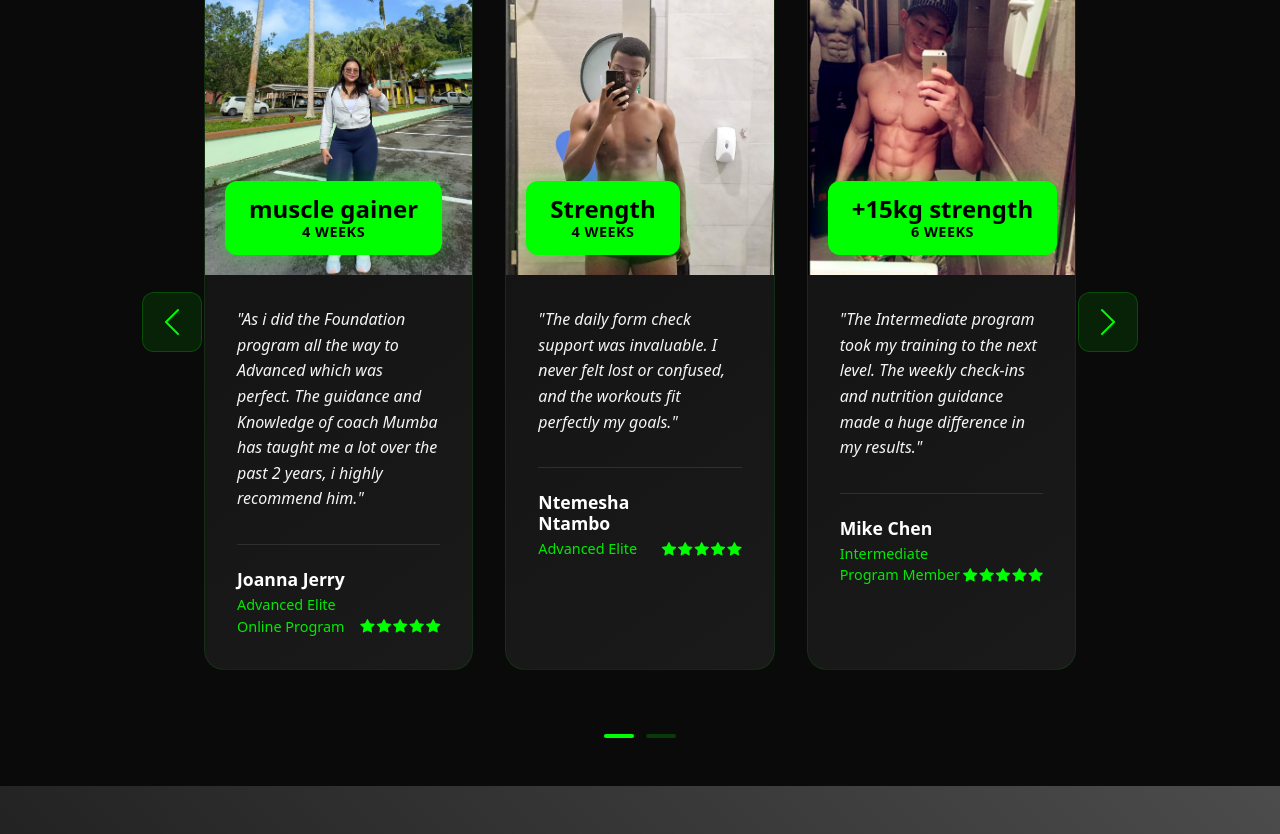
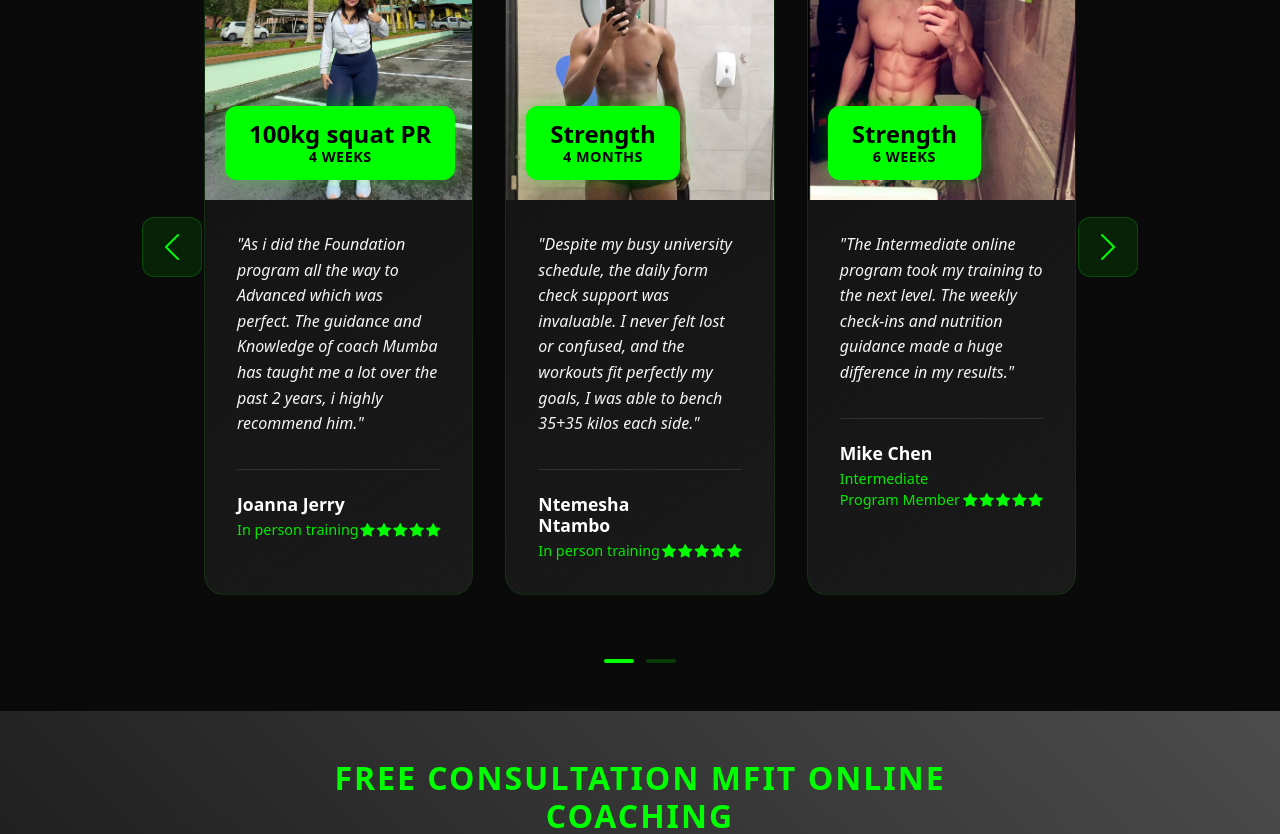
Before and after one commit to MUMBA-Amos/FitnessAccount, a React (Create React App) app: page / in a window 1280 px wide. Shown: the part 7820-8654 px from the top of the page. Built offline with nearby package versions, Linux system fonts and the light colour scheme.

Commit message:
Push: Testimonials fixed

```diff
--- a/src/components/TestimonialsSection.jsx
+++ b/src/components/TestimonialsSection.jsx
@@ -12,20 +12,20 @@ const testimonials = [
   {
     id: 1,
     name: 'Joanna Jerry',
-    role: 'Advanced Elite Online Program',
+    role: 'In person training',
     image: joanna,
     quote: 'As i did the Foundation program all the way to Advanced which was perfect. The guidance and Knowledge of coach Mumba has taught me a lot over the past 2 years, i highly recommend him.',
-    achievement: 'muscle gainer',
+    achievement: '100kg squat PR',
     duration: '4 weeks'
   },
   {
     id: 2,
     name: 'Ntemesha Ntambo',
-    role: 'Advanced Elite',
+    role: 'In person training',
     image: ntenesha,
-    quote: 'The daily form check support was invaluable. I never felt lost or confused, and the workouts fit perfectly my goals.',
+    quote: 'Despite my busy university schedule, the daily form check support was invaluable. I never felt lost or confused, and the workouts fit perfectly my goals, I was able to bench 35+35 kilos each side.',
     achievement: 'Strength',
-    duration: '4 weeks'
+    duration: '4 Months'
   },
   // Intermediate Program Testimonials
   {
@@ -33,8 +33,8 @@ const testimonials = [
     name: 'Mike Chen',
     role: 'Intermediate Program Member',
     image: MikeChen,
-    quote: 'The Intermediate program took my training to the next level. The weekly check-ins and nutrition guidance made a huge difference in my results.',
-    achievement: '+15kg strength',
+    quote: 'The Intermediate online program took my training to the next level. The weekly check-ins and nutrition guidance made a huge difference in my results.',
+    achievement: 'Strength',
     duration: '6 weeks'
   },
   {
@@ -61,7 +61,7 @@ const testimonials = [
     name: 'James Thompson',
     role: 'Intermediate Online Program',
     image: tom,
-    quote: 'The coaching access took my training to elite levels. Having know coach Mumba, he has taught me alot about supplement, how to bulk as a student was exactly what I needed.',
+    quote: 'The coaching access took my training to elite levels. Having known coach Mumba, he has taught me alot about supplement, how to bulk as a student was exactly what I needed.',
     achievement: 'Lean bulking',
     duration: '8 weeks'
   }
@@ -91,7 +91,7 @@ const TestimonialsSection = () => {
       <div className="container position-relative">
         <div className="section-header text-center mb-5">
           <h6 className="text-accent text-uppercase mb-3">Success Stories</h6>
-          <h2 className="display-4 fw-bold">Program Results</h2>
+          <h2 className="display-4 fw-bold"></h2>
           <p className="lead text-muted">Real transformations from our online coaching programs</p>
         </div>
 
```
